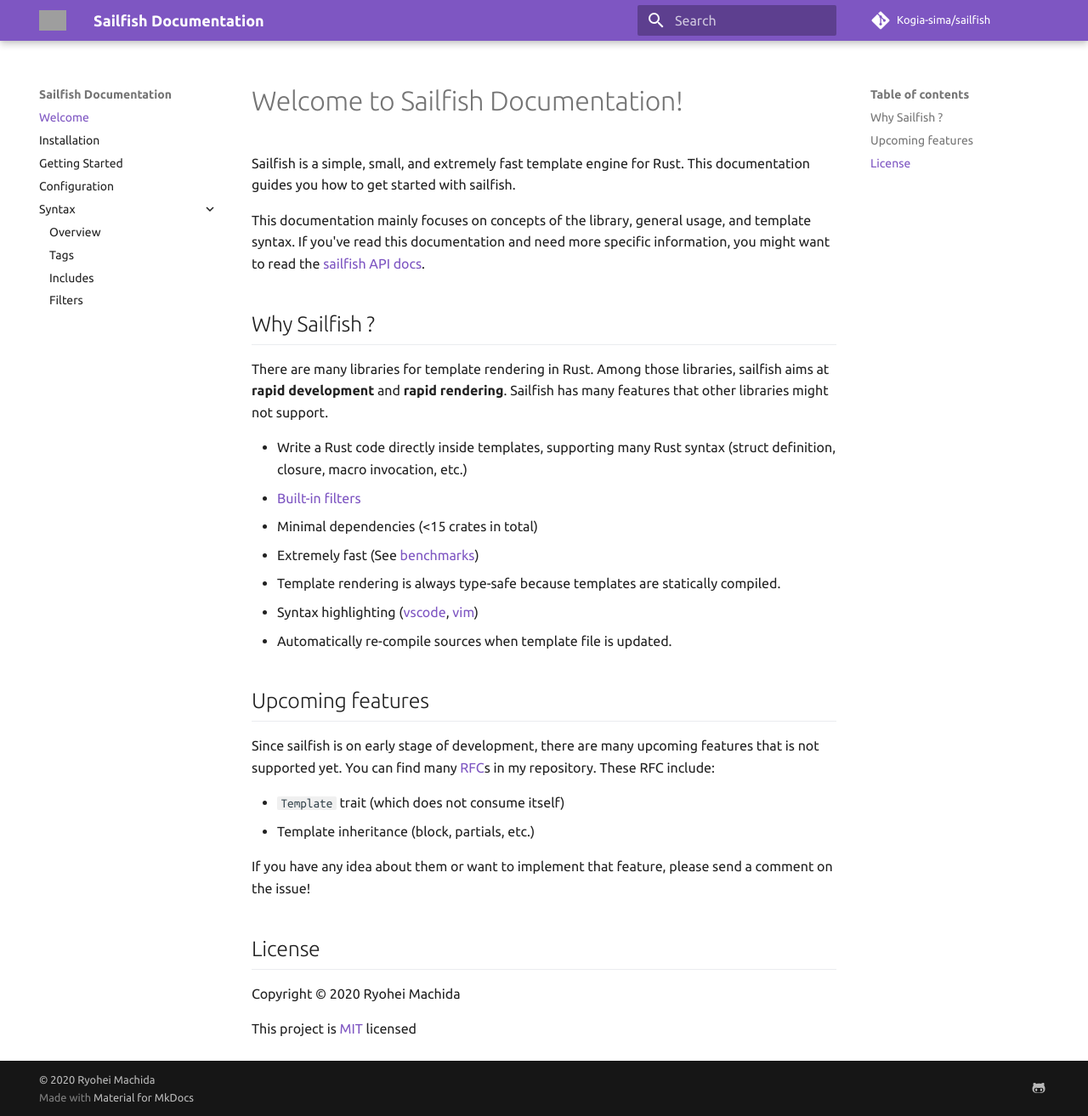
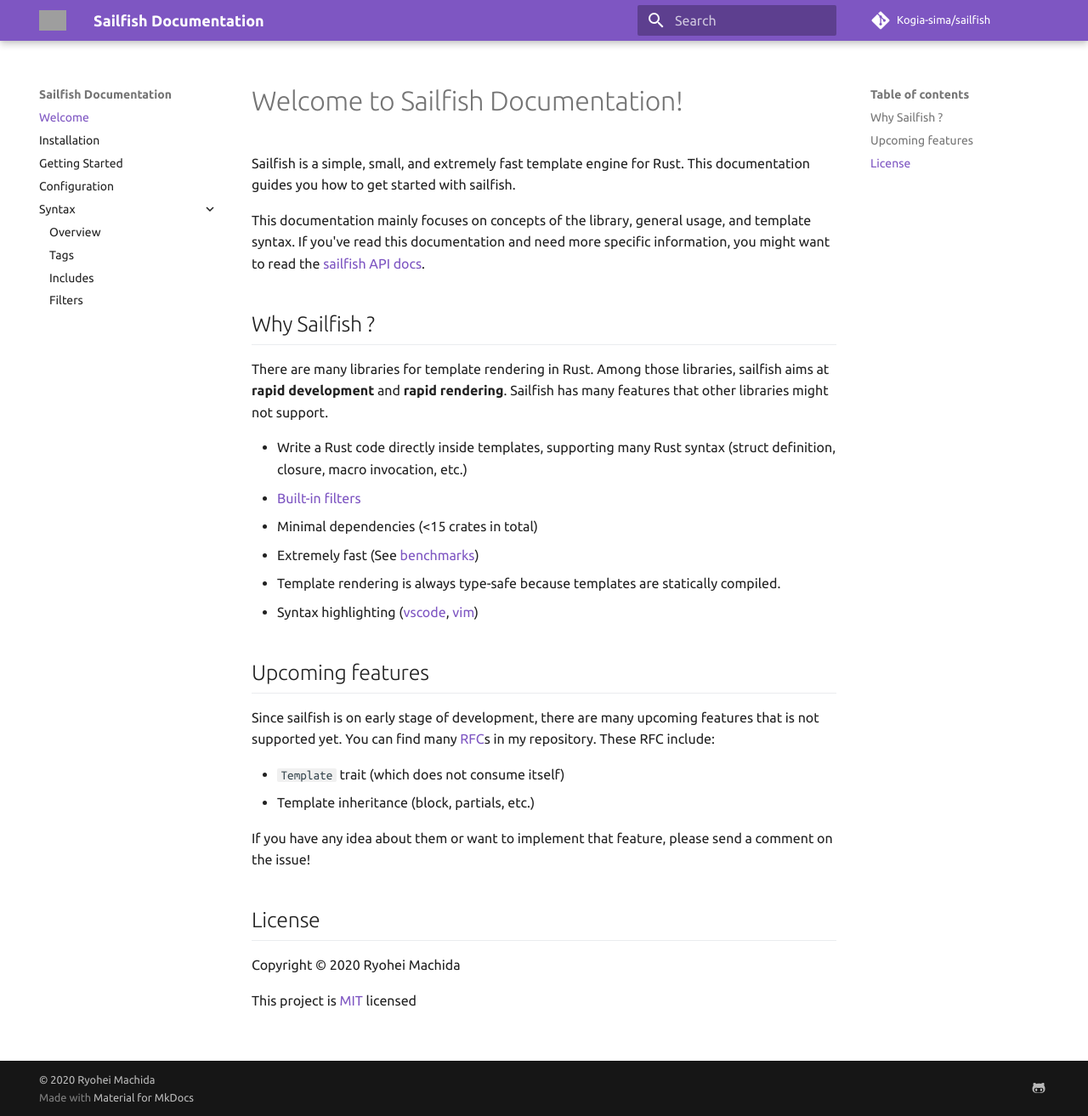
Before and after one commit to rust-sailfish/sailfish, an MkDocs documentation site: the page built from docs/en/docs/index.md, in a window 1280 px wide and 1313 px high. Shown: the whole window at 85% size. Built offline with MkDocs 1.6.1 and Material for MkDocs 9.7.7, drawn with Linux system fonts in a browser that asks for light colours; comment, search, counter and statistics services are not loaded; grey boxes are pictures that could not be loaded.

Commit message:
doc: Update descriptions in `features` section

```diff
--- a/docs/en/docs/index.md
+++ b/docs/en/docs/index.md
@@ -14,7 +14,6 @@
 - Extremely fast (See [benchmarks](https://github.com/djc/template-benchmarks-rs))
 - Template rendering is always type-safe because templates are statically compiled.
 - Syntax highlighting ([vscode](http://github.com/Kogia-sima/sailfish/blob/master/syntax/vscode), [vim](http://github.com/Kogia-sima/sailfish/blob/master/syntax/vim))
-- Automatically re-compile sources when template file is updated.
 
 ## Upcoming features
 
```
Also changed, not shown: README.md.
